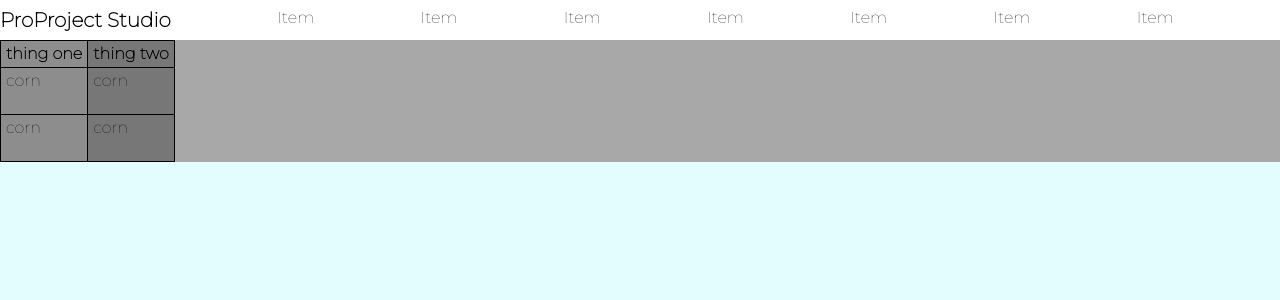
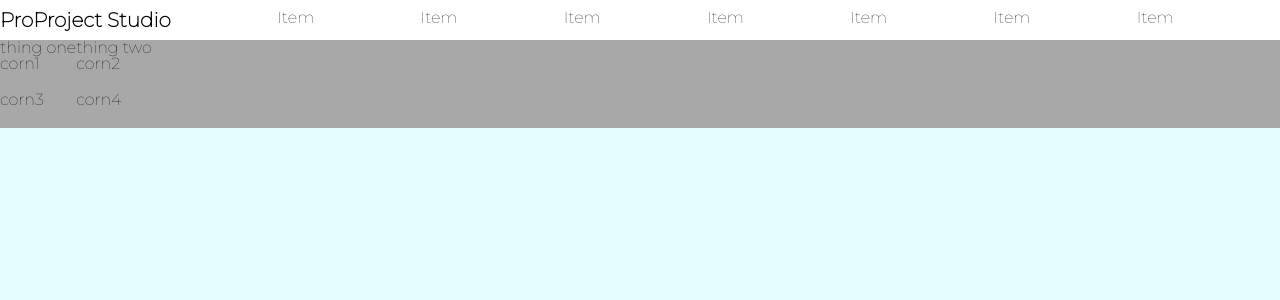
Before and after one commit to hegner123/pps-front, a React app: page /preview in a window 1280 px wide. Shown: the top 300 px of the page. Built offline with nearby package versions, Linux system fonts and the light colour scheme.

Commit message:
dashboard built with table

```diff
--- a/public/css/style.css
+++ b/public/css/style.css
@@ -37,19 +37,41 @@ h5 {
   font-weight: bold;;
 }
 
-table, th, td {
+/* table, th, td {
   border: 1px solid black;
   border-collapse: collapse;
 }
+table {
+  display: flex;
+  flex-direction: column;
+}
+thead {
+  display: flex;
+  flex-direction: column;
+}
+
+tbody {
+  display: flex;
+  flex-direction: column;
+}
+
+tr {
+  display: flex;
+  flex-direction:row;
+  width: 100%;
+}
 
 th {
-  padding:5px;
+  display: flex;
+  width: 100%;
+  height: 85px;
   font-weight:bold;
 }
 
 td {
-  padding:5px;
-}
+  height:85px;
+  width:100%;
+} */
 
 .back-light {
   background:rgb(141, 141, 141);
--- a/src/Preview/Preview.jsx
+++ b/src/Preview/Preview.jsx
@@ -43,10 +43,7 @@ class Preview extends React.Component {
 
                 <section className="row grid-area">
              <table>
-             <colgroup>
-    <col className="back-light"/>
-    <col className="back-dark"/>
-  </colgroup>
+
                  <thead>
                      <tr>
                          <th>
@@ -60,22 +57,21 @@ class Preview extends React.Component {
                  <tbody>
                  <tr>
                      <td>
-                         corn
+                         corn1
                      </td>
                      <td>
-                         corn
+                         corn2
                      </td>
                  </tr>
                  <tr>
                      <td>
-                         corn
+                         corn3
                      </td>
                      <td>
-                         corn
+                         corn4
                      </td>
                  </tr>
                  </tbody>
-
              </table>
                 </section>
             </div>
```
